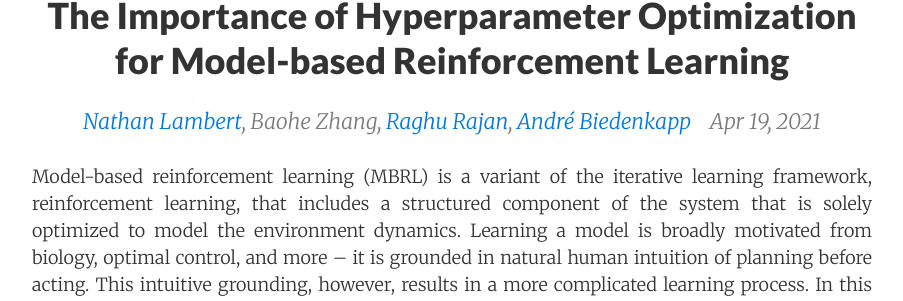
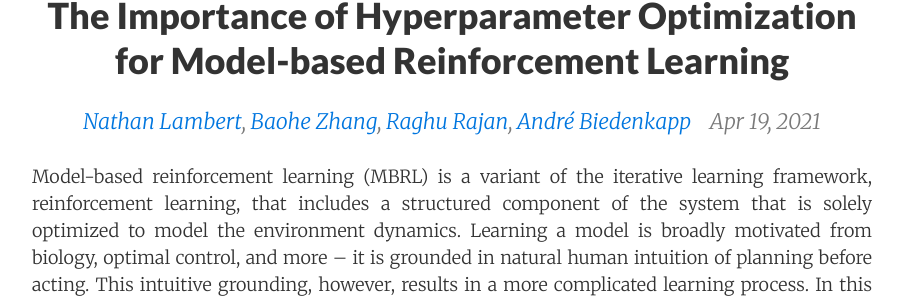
Before and after one commit to bairblog/bairblog.github.io, a Jekyll site: the page built from _posts/2021-04-19-mbrl.md, in a window 1280 px wide and 900 px high. Shown: the part 357-658 px from the top of the window, without its empty margins (188-1091 px from the left). Built offline with Jekyll 4.4.1, drawn with Linux system fonts in a browser that asks for light colours; nearby versions of some CDN libraries; formulas are drawn with MathJax 3; some of the changed lines change nothing that is shown.

Commit message:
new link to website for person

```diff
--- a/_posts/2021-04-19-mbrl.md
+++ b/_posts/2021-04-19-mbrl.md
@@ -2,7 +2,7 @@
 layout:             post
 title:              "The Importance of Hyperparameter Optimization for Model-based Reinforcement Learning"
 date:               2021-04-19  9:00:00
-author:             <a href="https://www.natolambert.com/">Nathan Lambert</a>, Baohe Zhang, <a href="https://ml.informatik.uni-freiburg.de/people/rajan/index.html">Raghu Rajan</a>, <a href="http://ml.informatik.uni-freiburg.de/people/biedenkapp/index.html">André Biedenkapp</a>
+author:             <a href="https://www.natolambert.com/">Nathan Lambert</a>, <a href="https://nr.informatik.uni-freiburg.de/people/baohe-zhang">Baohe Zhang</a>, <a href="https://ml.informatik.uni-freiburg.de/people/rajan/index.html">Raghu Rajan</a>, <a href="http://ml.informatik.uni-freiburg.de/people/biedenkapp/index.html">André Biedenkapp</a>
 img:                assets/mbrl/mbrl.png
 excerpt_separator:  <!--more-->
 visible:            True
```
